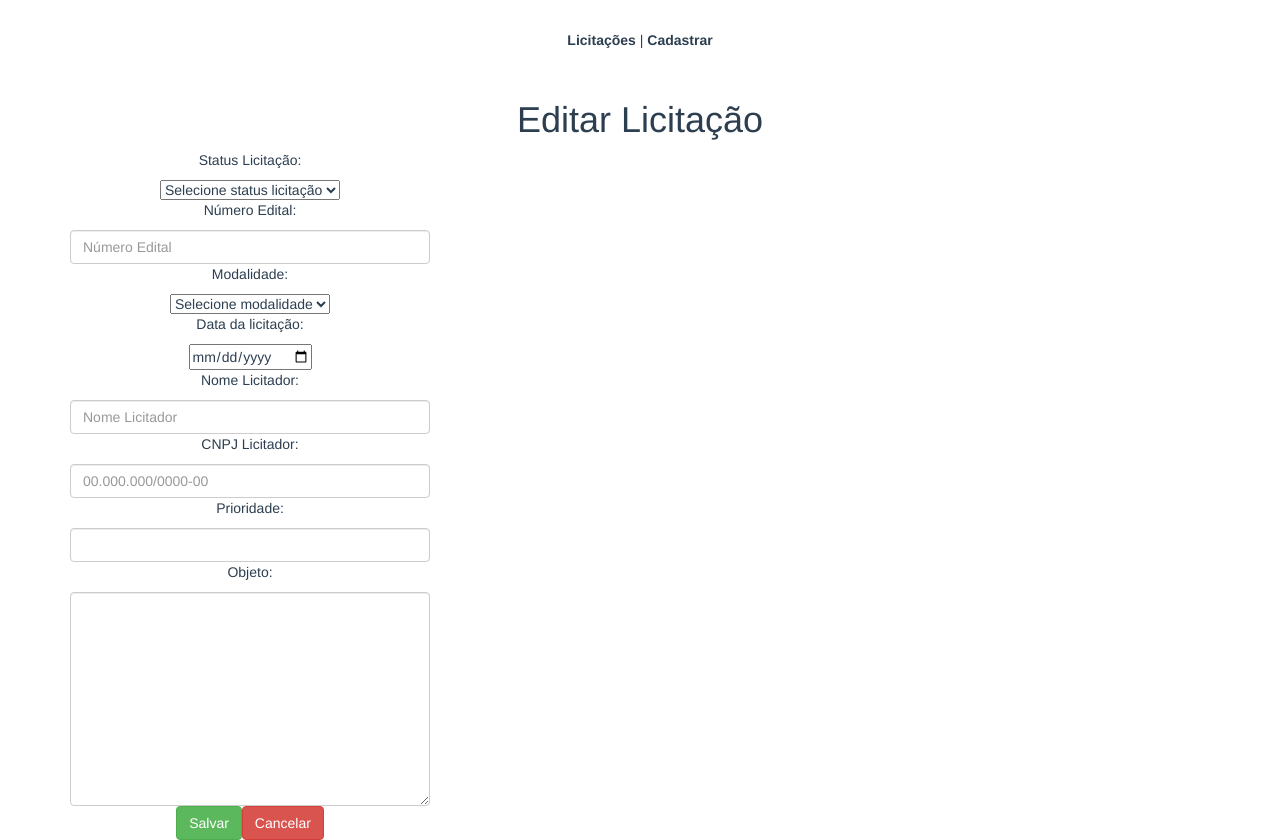
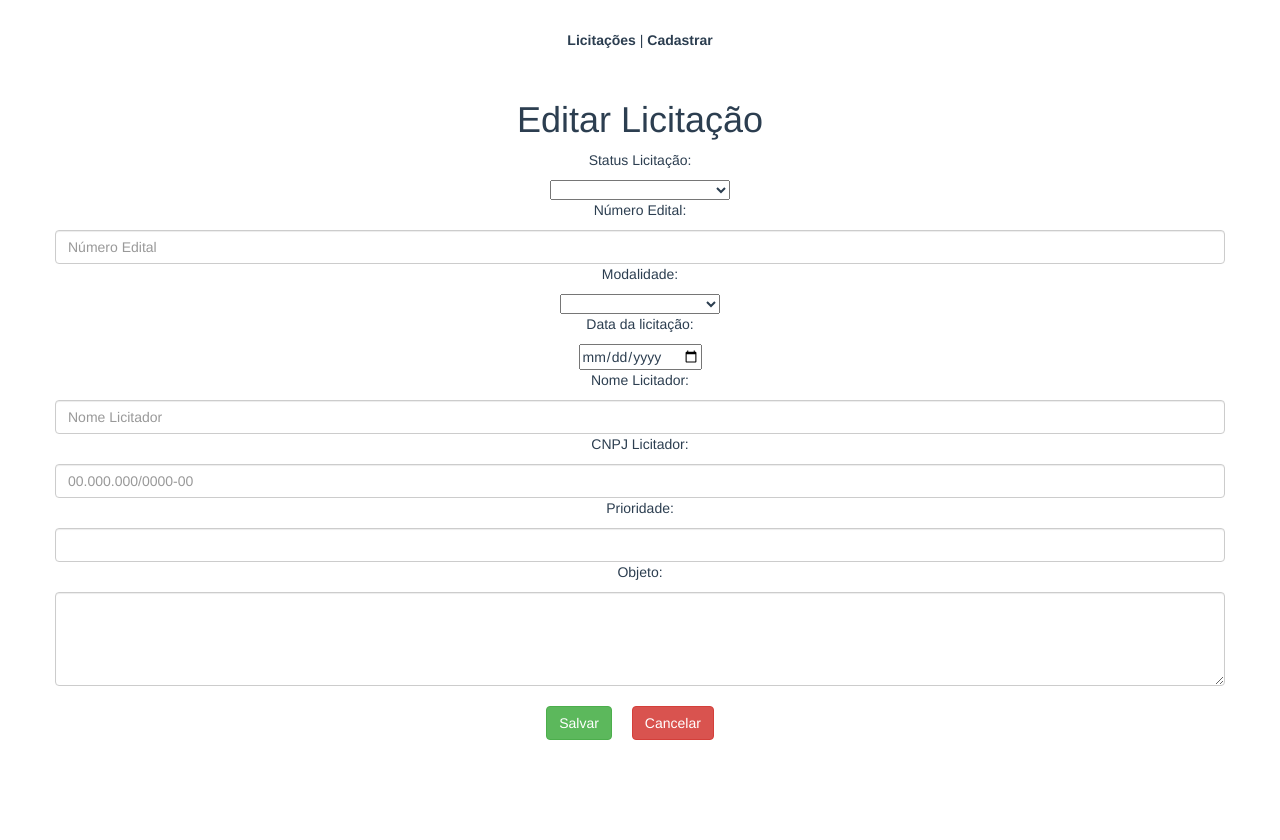
Before and after one commit to alexcssilva/Ibiz-Tech, a Vue app: page /licitation/detail/edit/1 in a window 1280 px wide. After the commit the page ends 800 px from the top, so only its background shows below. Built offline with nearby package versions, Linux system fonts and the light colour scheme; no server answers.

Commit message:
feat: :safety_vest: Implemented validations of validateCNPJ and validatePriority - LicitationEdit

```diff
--- a/src/components/LicitationEdit.vue
+++ b/src/components/LicitationEdit.vue
@@ -3,58 +3,73 @@
     <h1>Editar Licitação</h1>
     <div class="container mt-3 border border-primary">
       <div class="row">
-        <div class="col-md-4">
+        <div>
           <form action="">
             <div class="mb-2">
               <p>Status Licitação:</p>
-              <select class="form-select" aria-label="Default select example">
-                <option selected>Selecione status licitação</option>
-                <option value="">(1) - Processada</option>
-                <option value="">(0) - Descartada</option>
-                <option value="">(-1) - Em Edição</option>
+              <select class="form-select" aria-label="Default select example" v-model="licitation.nu_fase">
+                <option selected disabled>Selecione status licitação</option>
+                <option value="1">1</option>
+                <option value="0">0</option>
+                <option value="-1">-1</option>
               </select>
             </div>
             <div class="mb-2">
               <p>Número Edital:</p>
-              <input type="text" class="form-control" placeholder="Número Edital">
+              <input type="text" class="form-control" placeholder="Número Edital" v-model="licitation.nu_edital">
             </div>
             <div class="mb-2">
               <p>Modalidade:</p>
-              <select class="form-select" aria-label="Default select example">
-                <option selected>Selecione modalidade</option>
-                <option value="">Concorrência</option>
-                <option value="">Concurso</option>
-                <option value="">Convite</option>
-                <option value="">Diálogo Competitivo</option>
-                <option value="">Leilão</option>
-                <option value="">Pregão</option>
-                <option value="">Tomada de Preços</option>
+              <select class="form-select" aria-label="Default select example" v-model="licitation.modalidade">
+                <option selected disabled>Selecione modalidade</option>
+                <option value="Concorrência">Concorrência</option>
+                <option value="Concurso">Concurso</option>
+                <option value="Convite">Convite</option>
+                <option value="Diálogo Competitivo">Diálogo Competitivo</option>
+                <option value="Leilão">Leilão</option>
+                <option value="Pregão">Pregão</option>
+                <option value="Tomada de Preços">Tomada de Preços</option>
               </select>
             </div>
             <div class="mb-2">
               <p>Data da licitação:</p>
-              <input type="date" name="" id="">
+              <input type="date" v-model="licitation.data_abertura">
             </div>
             <div class="mb-2">
               <p>Nome Licitador:</p>
-              <input type="text" class="form-control" placeholder="Nome Licitador">
+              <input type="text" class="form-control" placeholder="Nome Licitador" v-model="licitation.nome_licitador">
             </div>
 <div class="mb-2">
       <p>CNPJ Licitador:</p>
-              <input type="number" name="" id="" class="form-control" placeholder="00.000.000/0000-00">
+      <input type="text" maxlength="14" class="form-control" placeholder="00.000.000/0000-00"
+        v-model="licitation.cnpj_licitador" :class="{ 'is-invalid': !isValidCnpj }" @input="validateCnpj">
+      <div class="invalid-feedback" v-if="!isValidCnpj && licitation.cnpj_licitador !== ''">
+        <p class="text-danger">
+          CNPJ inválido! Digite apenas números.
+        </p>
+      </div>
     </div>
            <div class="mb-2">
         <p>Prioridade:</p>
-              <input type="number" name="" id="" class="form-control">
+        <input type="number" class="form-control" min="0" max="5" v-model="licitation.prioridade"
+          :class="{ 'is-invalid': !isValidPriority }" @input="validatePriority">
+        <div class="invalid-feedback" v-if="!isValidPriority && licitation.prioridade !== ''">
+          <span class="text-danger">
+            Prioridade aceita de 0 à 5
+          </span>
+        </div>
       </div>
             <div class="mb-2">
               <p>Objeto: </p>
-              <textarea name="" id="" cols="30" rows="10" class="form-control"></textarea>
+              <textarea name="" id="" cols="30" rows="4" class="form-control" v-model="licitation.objeto"
+                maxlength="255"></textarea>
             </div>
 
             <div>
-              <button type="button" class="btn btn-success">Salvar </button>
-              <router-link to="/licitation" type="router-link" class="btn btn-danger">Cancelar</router-link>
+              <button type="button" class="btn btn-success" @click="editLicitation"
+                :disabled="!isValidForm">Salvar</button>
+              <router-link to="/licitation" type="router-link" class="btn btn-danger"
+                style="margin: 20px;">Cancelar</router-link>
             </div>
           </form>
         </div>
@@ -66,6 +81,63 @@
 <script>
 export default {
   name: 'LicitationEdit',
+  data() {
+    return {
+      licitation: {},
+      formattedDate: '',
+      isValidCnpj: true,
+      isValidPriority: true,
+    }
+  },
+  mounted() {
+    this.getLicitationDetails();
+  },
+  computed: {
+    isValidForm() {
+      return (
+        (this.nu_fase !== '' && this.nu_edital !== '' && this.modalidade !== '' && this.data_abertura !== '' && this.prioridade !== '' && this.objeto !== '') &&
+        (this.isValidCnpj && this.isValidPriority)
+      );
+    }
+  },
+  methods: {
+    async getLicitationDetails() {
+      try {
+        const licitationId = this.$route.params.id_lic;
+        this.licitation.data_abertura = this.$moment(this.licitation.data_abertura).format('YYYY-MM-DD');
+        const response = await this.$http.get(`/licitation/detail/${licitationId}`);
+        this.licitation = response.data;
+        this.licitation.data_abertura = this.$moment(response.data.data_abertura).format('YYYY-MM-DD');
+      } catch (error) {
+        this.error = 'Erro ao carregar detalhes da licitação.';
+      }
+    },
+
+    async editLicitation() {
+      try {
+        const licitationId = this.$route.params.id_lic;
+        const response = await this.$http.put(`/licitation/detail/edit/${licitationId}`, this.licitation);
+        console.log('response:', response);
+        alert('Licitação atualizada com sucesso!');
+      } catch (error) {
+        this.error = 'Erro ao editar licitação.';
+      }
+      setTimeout(() => {
+        this.$router.push('/licitation');
+      }, 1000);
+    },
+
+    validateCnpj() {
+      const cnpjRegex = /^[0-9]{14}$/;
+      const onlyNumbersRegex = /^[0-9]+$/;
+      this.isValidCnpj = cnpjRegex.test(this.licitation.cnpj_licitador) || onlyNumbersRegex.test(this.licitation.cnpj_licitador);
+    },
+
+    validatePriority() {
+      const onlyNumbersRegex = /^[0-5]+$/;
+      this.isValidPriority = onlyNumbersRegex.test(this.licitation.prioridade);
+    },
+  }
 }
 </script>
 
```
Lines whose indentation alone changed are shown as unchanged.
